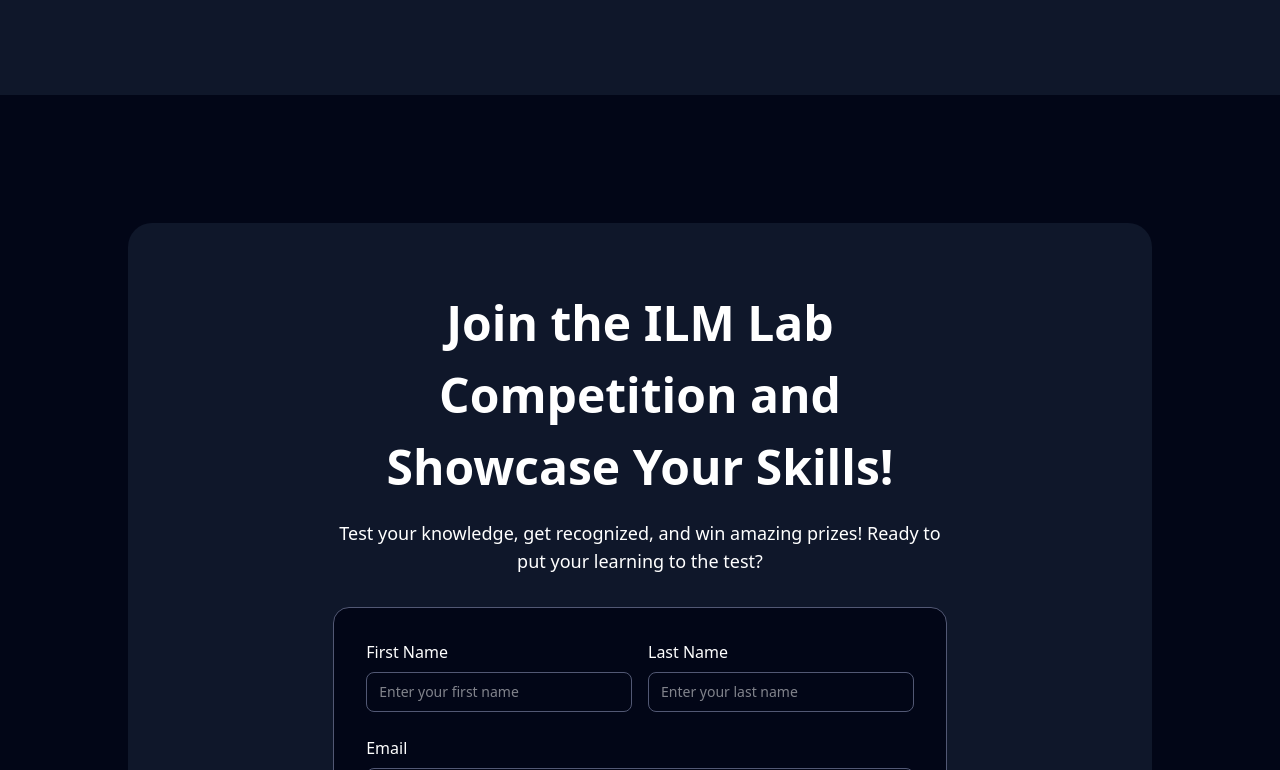
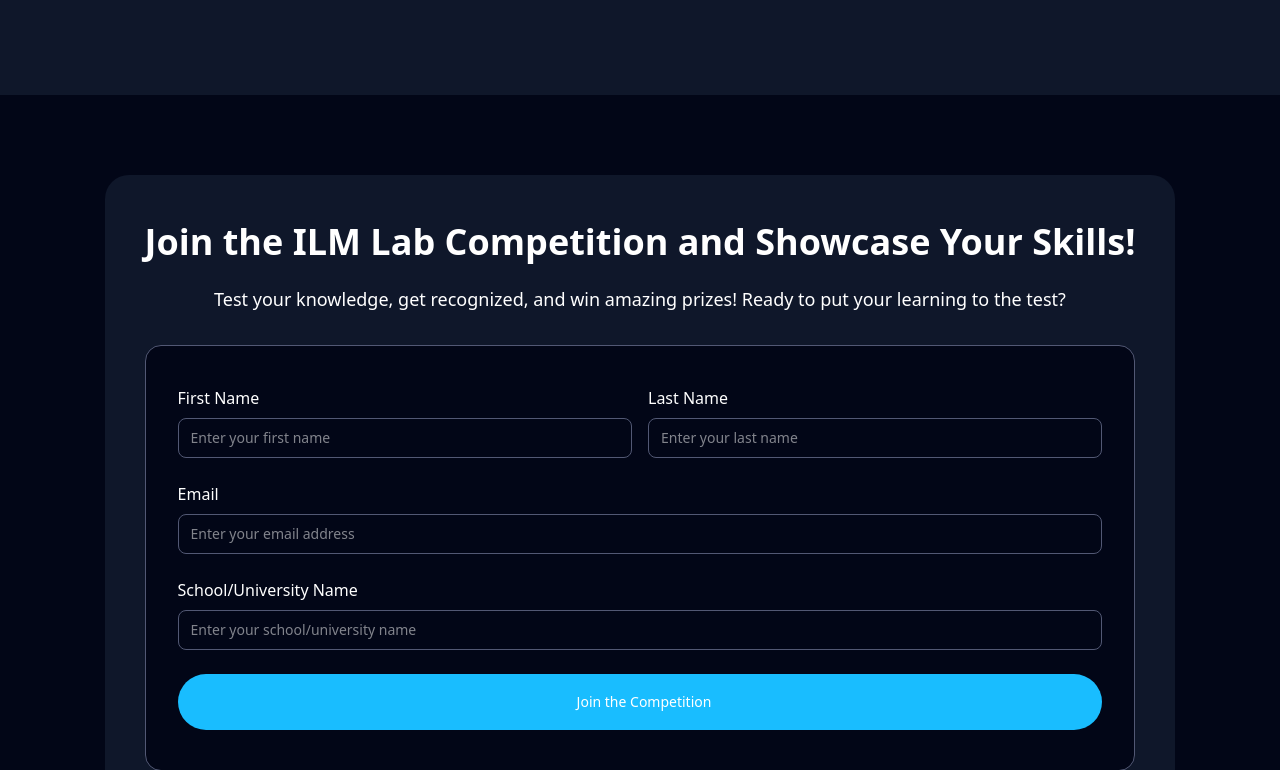
Before and after one commit to ILM-AI-LTD/ilm-ai-frontend, a Next.js app: page / in a window 1280 px wide. Shown: the part 5370-6140 px from the top of the page. Built offline with nearby package versions, Linux system fonts and the light colour scheme.

Commit message:
Refactor competition form and section styles

```diff
--- a/feature/landing/components/competition/CompetitionForm.tsx
+++ b/feature/landing/components/competition/CompetitionForm.tsx
@@ -4,7 +4,7 @@ import InputField from "@/components/global/CustomInput"
 
 const CompetitionForm = () => {
     return (
-        <form className='w-full lg:w-[65%] p-5 md:p-8 flex flex-col gap-6 border-1 border-border-color rounded-2xl bg-primary-bg-color'>
+        <form className='w-full px-8 py-10 flex flex-col gap-6 border-1 border-border-color rounded-2xl bg-primary-bg-color'>
             <div className="flex flex-col sm:flex-row gap-4">
                 <InputField
                     labelText="First Name"
--- a/feature/landing/components/competition/CompetitionSection.tsx
+++ b/feature/landing/components/competition/CompetitionSection.tsx
@@ -2,10 +2,10 @@ import CompetitionForm from "./CompetitionForm"
 
 const CompetitionSection = () => {
     return (
-        <section className='bg-primary-bg-color w-full flex flex-col items-center justify-center px-5 md:px-32 py-32'>
-            <div className='bg-secondary-bg-color rounded-3xl py-16 px-5 md:px-10  text-white flex flex-col gap-8 items-center'>
-                <div className='w-full lg:w-[65%] flex flex-col gap-4 text-center'>
-                    <p className='font-bold text-[min(10vw,48px)]'>Join the ILM Lab Competition and Showcase Your Skills!</p>
+        <section className='bg-primary-bg-color w-full flex flex-col items-center justify-center py-20 px-6 md:px-10 2xl:px-[135px]'>
+            <div className='max-w-[1170px] bg-secondary-bg-color rounded-3xl py-16 p-4 md:p-10 2xl:px-[250px]  text-white flex flex-col gap-8 items-center'>
+                <div className='w-full flex flex-col gap-4 text-center'>
+                    <p className='font-bold text-[min(10vw,36px)]'>Join the ILM Lab Competition and Showcase Your Skills!</p>
                     <p className='font-normal text-lg'>Test your knowledge, get recognized, and win amazing prizes! Ready to put your learning to the test?</p>
                 </div>
 
```
